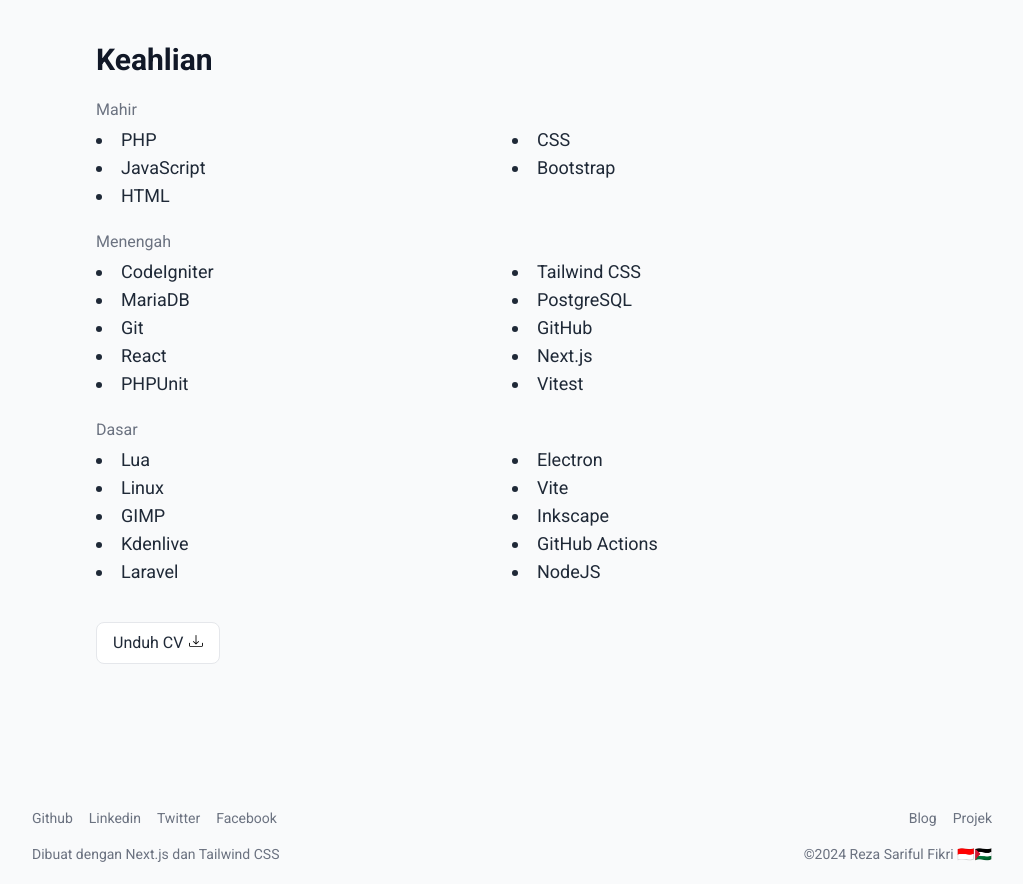
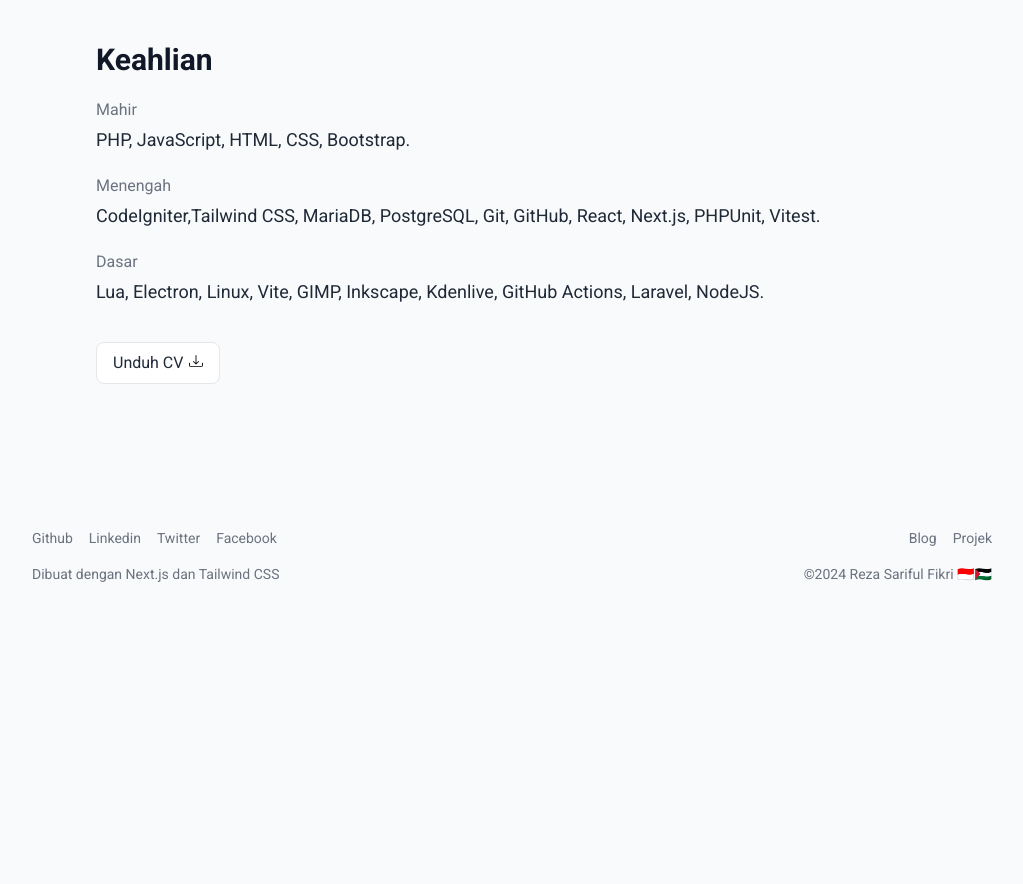
Before and after one commit to rezafikkri/rezafikkri.github.io, a Next.js app: page /about in a window 1280 px wide. Shown: the part 831-1715 px from the top of the page, without its empty margins (128-1151 px from the left). After the commit the page ends 1435 px from the top, so only its background shows below. Built offline with nearby package versions, Linux system fonts and the light colour scheme.

Commit message:
feat: change skills style in about page

```diff
--- a/components/about/skill.jsx
+++ b/components/about/skill.jsx
@@ -5,41 +5,13 @@
     <section className="mt-10 text-gray-800">
       <h2 className="text-3xl font-bold text-gray-900">Keahlian</h2>
       <h3 className="text-gray-500 mt-5">Mahir</h3>
-      <ul className="mt-1 text-lg grid sm:grid-cols-2 list-inside list-disc">
-        <li>PHP</li>
-        <li>CSS</li>
-        <li>JavaScript</li>
-        <li>Bootstrap</li>
-        <li>HTML</li>
-      </ul>
+      <p className="mt-1 text-lg">PHP, JavaScript, HTML, CSS, Bootstrap.</p>
 
       <h3 className="text-gray-500 mt-5">Menengah</h3>
-      <ul className="mt-1 text-lg grid sm:grid-cols-2 list-inside list-disc">
-        <li>CodeIgniter</li>
-        <li>Tailwind CSS</li>
-        <li>MariaDB</li>
-        <li>PostgreSQL</li>
-        <li>Git</li>
-        <li>GitHub</li>
-        <li>React</li>
-        <li>Next.js</li>
-        <li>PHPUnit</li>
-        <li>Vitest</li>
-      </ul>
+      <p className="mt-1 text-lg">CodeIgniter,Tailwind CSS, MariaDB, PostgreSQL, Git, GitHub, React, Next.js, PHPUnit, Vitest.</p>
 
       <h3 className="text-gray-500 mt-5">Dasar</h3>
-      <ul className="mt-1 text-lg grid sm:grid-cols-2 list-inside list-disc">
-        <li>Lua</li>
-        <li>Electron</li>
-        <li>Linux</li>
-        <li>Vite</li>
-        <li>GIMP</li>
-        <li>Inkscape</li>
-        <li>Kdenlive</li>
-        <li>GitHub Actions</li>
-        <li>Laravel</li>
-        <li>NodeJS</li>
-      </ul>
+      <p className="mt-1 text-lg">Lua, Electron, Linux, Vite, GIMP, Inkscape, Kdenlive, GitHub Actions, Laravel, NodeJS.</p>
 
       <Link href="/CV-Reza-Sariful-Fikri.pdf" download target="_blank" className="mt-9 inline-block no-underline bg-white hover:bg-gray-100 border border-gray-200 px-4 py-2 rounded-lg">
         <span className="mr-1.5">Unduh CV</span>
```
